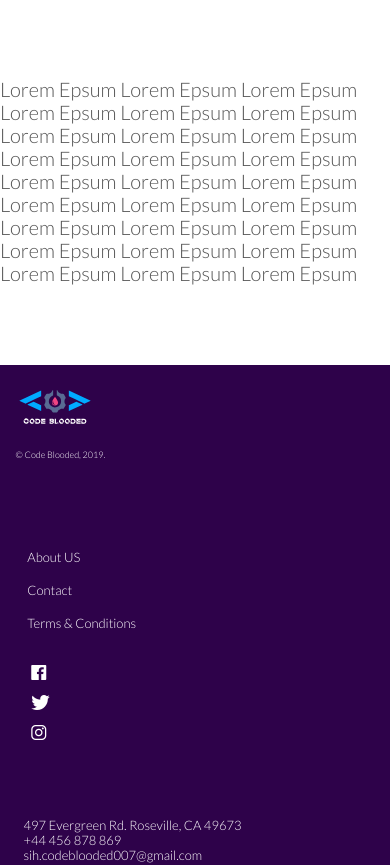
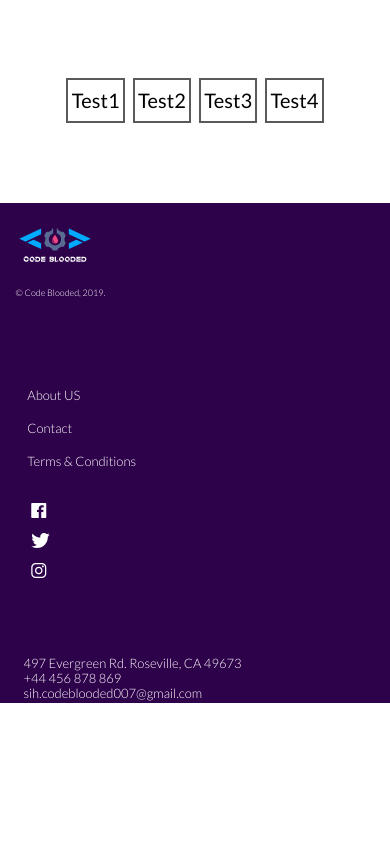
Before and after one commit to Code-Blooded-007/SIH-Project, a plain HTML site: page index.html in a window 390 px wide. Shown: the part 846-1711 px from the top of the page. After the commit the page ends 1549 px from the top, so only its background shows below. Drawn offline with nearby package versions, Linux system fonts and the light colour scheme.

Commit message:
quick links added, footer for mobile view updated

```diff
--- a/index.html
+++ b/index.html
@@ -70,37 +70,12 @@
                 <h1>Automatic Active Server Communication Alerts</h1>
             </div>
         </header>
-        <section>
-            <div class="row">
-                <p>
-                    Lorem Epsum
-                    Lorem Epsum
-                    Lorem Epsum
-                    Lorem Epsum
-                    Lorem Epsum
-                    Lorem Epsum<br>
-                    Lorem Epsum
-                    Lorem Epsum
-                    Lorem Epsum
-                    Lorem Epsum
-                    Lorem Epsum
-                    Lorem Epsum
-                    Lorem Epsum
-                    Lorem Epsum
-                    Lorem Epsum
-                    Lorem Epsum
-                    Lorem Epsum
-                    Lorem Epsum
-                    Lorem Epsum
-                    Lorem Epsum
-                    Lorem Epsum
-                    Lorem Epsum
-                    Lorem Epsum
-                    Lorem Epsum
-                    Lorem Epsum
-                    Lorem Epsum
-                    Lorem Epsum
-                </p>
+        <section class="quick-section">
+            <div class="row quick-button-1">
+                <button type="button" class="quick-button">Test1</button>
+                <button type="button" class="quick-button qb">Test2</button>
+                <button type="button" class="quick-button qb">Test3</button>
+                <button type="button" class="quick-button qb">Test4</button>
             </div>
         </section>
         <footer>
--- a/resources/css/style.css
+++ b/resources/css/style.css
@@ -329,6 +329,36 @@ nav a{
 }
 
 /*--------------------------------------------------------------------*/
+/*Quick Buttons*/
+/*--------------------------------------------------------------------*/
+
+.quick-section{
+    margin-top: 0px;
+}
+
+.quick-button-1{
+    text-align: center;
+}
+
+.qb{
+    margin-left: 1%;
+    margin-top: 0px;
+}
+
+.quick-button{
+    height: 45px;
+    width: 15%;
+    border: 2px solid #5a5a5a;
+    background-color: #fff;
+}
+
+.quick-button:hover,
+.quick-button:active{
+    cursor: pointer;
+    background-image: linear-gradient(to right, #9c3de2, #518ed4);
+}
+
+/*--------------------------------------------------------------------*/
 /*Footer*/
 /*--------------------------------------------------------------------*/
 
```
